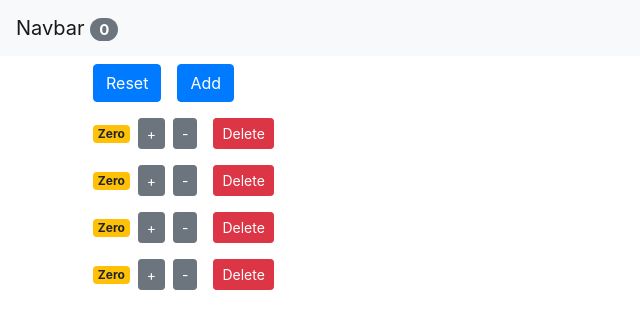
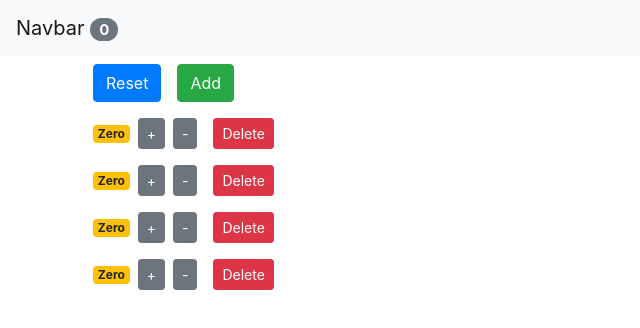
Before and after one commit to voodoo15/React-Shopping-Cart-Button-Example, a React (Create React App) app: page / in a window 1280 px wide. Shown: the top 328 px of the page, without its empty margins (0-640 px from the left). Built offline with nearby package versions, Linux system fonts and the light colour scheme.

Commit message:
Made add button green

```diff
--- a/src/components/counters.jsx
+++ b/src/components/counters.jsx
@@ -15,7 +15,7 @@ class Counters extends Component {
         </button>
         <button
           onClick={onAdd}
-          className="btn btn-primary btn-small m-2"
+          className="btn btn-success btn-small m-2"
         >
           Add
         </button>
```
